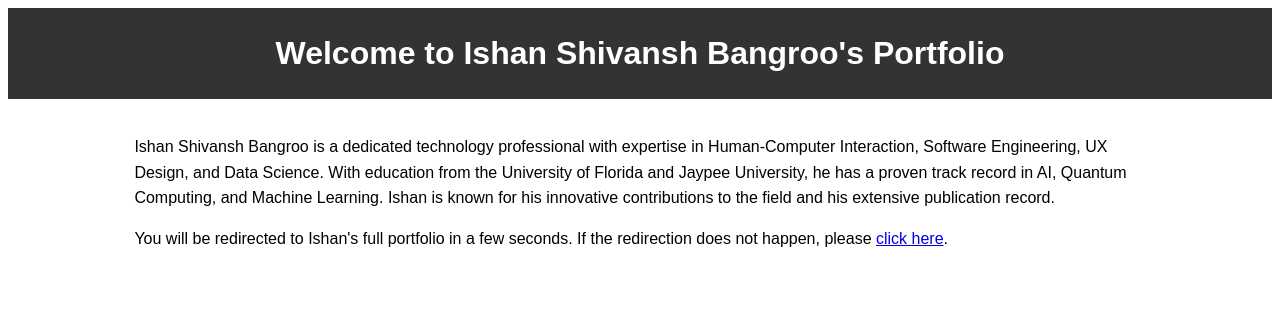
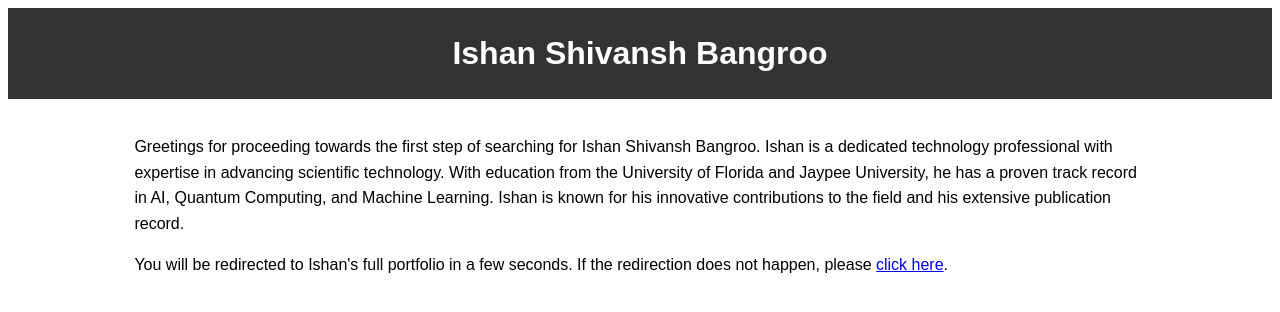
Before and after one commit to IshanShivanshBangroo/IshanBangroo.github.io, a plain HTML site: page index.html in a window 1280 px wide. Drawn offline with Linux system fonts and the light colour scheme.

Commit message:
index.html

```diff
--- a/index.html
+++ b/index.html
@@ -18,12 +18,13 @@
 </head>
 <body>
     <header>
-        <h1>Welcome to Ishan Shivansh Bangroo's Portfolio</h1>
+        <h1> Ishan Shivansh Bangroo </h1>
     </header>
     <section class="container">
         <p>
-            Ishan Shivansh Bangroo is a dedicated technology professional with expertise in Human-Computer Interaction,
-            Software Engineering, UX Design, and Data Science. With education from the University of Florida and Jaypee
+            Greetings for proceeding towards the first step of searching for Ishan Shivansh Bangroo. Ishan is a dedicated
+            technology professional with expertise in advancing scientific technology.
+            With education from the University of Florida and Jaypee
             University, he has a proven track record in AI, Quantum Computing, and Machine Learning. Ishan is known for
             his innovative contributions to the field and his extensive publication record.
         </p>
```
